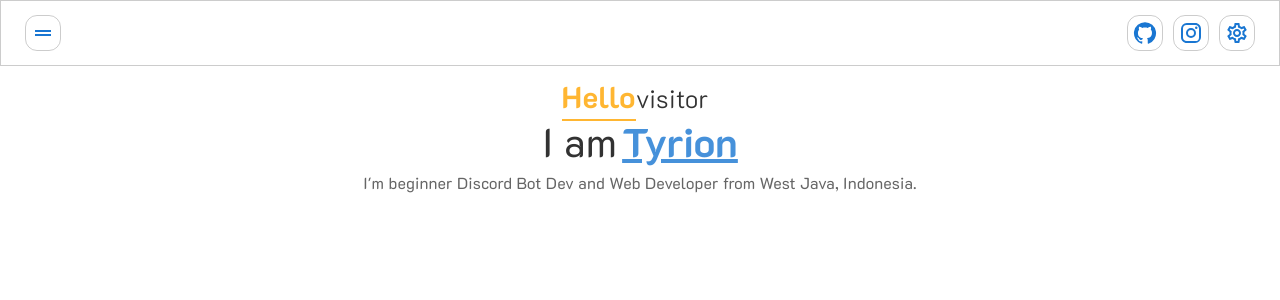
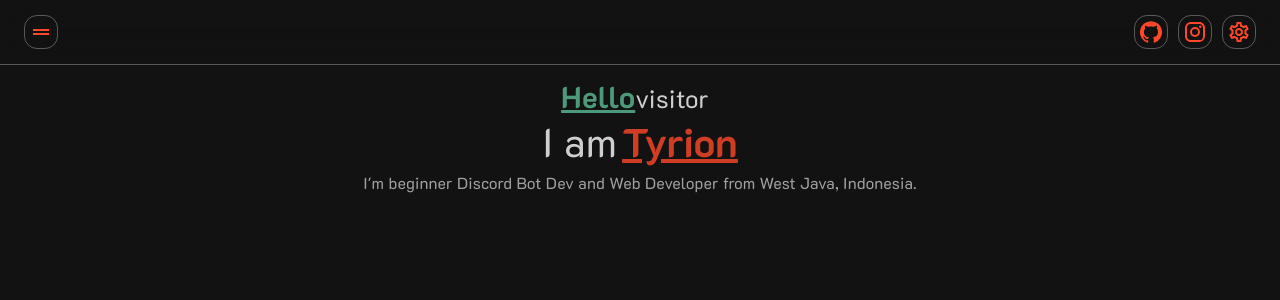
Before and after one commit to Tyrrion7126/test-react-mui, a React (Vite) app: page / in a window 1280 px wide. Shown: the top 300 px of the page. Built offline with nearby package versions, Linux system fonts and the light colour scheme.

Commit message:
changed the entire theme to dark and red accent

```diff
--- a/src/App.jsx
+++ b/src/App.jsx
@@ -1,13 +1,22 @@
 import React from 'react';
-import Navbar from "./components/Navbar"
-import Greetings from "./components/Greetings"
+import Navbar from "./components/Navbar";
+import Greetings from "./components/Greetings";
+import CssBaseline from "@mui/material/CssBaseline";
+import { ThemeProvider, createTheme } from "@mui/material/styles";
+
+const theme = createTheme({
+    palette: {
+        mode: "dark"
+    }
+});
 
 function App() {
 	return (
-		<div>
+		<ThemeProvider theme={theme}>
+            <CssBaseline />
             <Navbar />
             <Greetings />
-        </div>
+        </ThemeProvider>
     );
 }
 
--- a/src/components/Greetings.jsx
+++ b/src/components/Greetings.jsx
@@ -1,33 +1,77 @@
 import React from "react";
-import { Typography, Box, Container } from "@mui/material";
+import { ThemeProvider } from "@mui/material/styles";
+import { Box } from "@mui/system";
+import { Typography, Container } from "@mui/material";
+import theme from "./Theme";
 
-class Greetings extends React.Component {
-    render() {
+function Greetings() {
     return (
-            <Container sx={{ marginTop: "80px" }}
-            >
+        <ThemeProvider theme={theme}>
+            <Container sx={{ marginTop: "80px" }}>
                 <Typography
                     align="center"
-                        sx={{  fontFamily: "K2D", fontWeight: 300, opacity: 0.8, display: "flex", justifyContent: "center", fontSize: "25px" }}
+                    sx={{
+                      fontFamily: "K2D",
+                      fontWeight: 400,
+                      opacity: 0.8,
+                      display: "flex",
+                      justifyContent: "center",
+                      fontSize: "25px",
+                    }}
                 >
-                        <span style={{ fontWeight: 700, color: "orange", marginLeft: -10, marginTop: -6, fontSize: "30px", boxShadow: "0px 2px 0px 0px" }}>Hello</span> visitor
+                    <span
+                      style={{
+                        fontWeight: 700,
+                        color: "#5cbd95",
+                        marginLeft: -10,
+                        marginTop: -6,
+                        fontSize: "30px",
+                        textDecoration: "underline",
+                      }}
+                    >
+                    Hello
+                    </span>
+                    visitor
                 </Typography>
                 <Typography
                     align="center"
-                        sx={{ marginTop: -1, fontFamily: "K2D", fontWeight: 400, opacity: 0.8, display: "flex", justifyContent: "center", fontSize: "40px" }}
-                    >I am <span style={{ textDecoration: "underline", fontWeight: 700, marginLeft: 5, color: `rgba(25, 118, 210, 1.0)` }}>Tyrion</span>
-                        <Box variant="outlined">
-                        </Box>
+                    sx={{
+                      marginTop: -1,
+                      fontFamily: "K2D",
+                      fontWeight: 400,
+                      opacity: 0.8,
+                      display: "flex",
+                      justifyContent: "center",
+                      fontSize: "40px",
+                    }}
+                >
+                    I am{" "}
+                    <span
+                      style={{
+                        textDecoration: "underline",
+                        fontWeight: 700,
+                        marginLeft: 5,
+                        color: "#ff4829"
+                    }}
+                >
+                    Tyrion
+                    </span>
                   </Typography>
                   <Typography
                     align="center"
-                        sx={{ fontFamily: "K2D", fontWeight: 400, opacity: 0.6, display: "flex", justifyContent: "center" }}
+                    sx={{
+                      fontFamily: "K2D",
+                      fontWeight: 400,
+                      opacity: 0.6,
+                      display: "flex",
+                      justifyContent: "center",
+                    }}
                   >
                     I'm beginner Discord Bot Dev and Web Developer from West Java, Indonesia.
                 </Typography>
             </Container>
+        </ThemeProvider>
     );
-    }
 }
 
 export default Greetings;
--- a/src/components/Navbar.jsx
+++ b/src/components/Navbar.jsx
@@ -4,22 +4,25 @@ import GitHubIcon from "@mui/icons-material/GitHub";
 import InstagramIcon from "@mui/icons-material/Instagram";
 import DragHandleIcon from "@mui/icons-material/DragHandle";
 import { IconButton, Toolbar, AppBar } from '@mui/material';
+import { ThemeProvider } from "@mui/material/styles";
+import theme from "./Theme";
 
 function redirectGithub() {
     window.open("https://github.com/Tyrrion7126");
 }
 
 function Navbar() {
+  const themePrimary = theme.palette.primary;
   return (
-      <div>
-        <AppBar color="transparent" position="fixed" sx={{ border: 1, borderColor: `rgba(0, 0, 0, 0.2)`, boxShadow: "none" }}>
+      <ThemeProvider theme={theme}>
+        <AppBar color="transparent" position="fixed" sx={{ borderBottom: 1, borderColor:`rgba(255, 255, 255, 0.3)`, boxShadow: "none", backdropFilter: "blur(20px)" }}>
           <Toolbar>
             <IconButton
                 edge="end"
                 color="primary"
                 size="small"
                 aria-label="menu"
-                sx={{ border: 1, borderColor: `rgba(0, 0, 0, 0.2)`, borderRadius: "12px", padding: "5px" }}
+                sx={{ border: 1, borderColor: `rgba(255, 255, 255, 0.3)`, borderRadius: "13px", padding: "4px" }}
             >
                 <DragHandleIcon />
             </IconButton>
@@ -29,7 +32,7 @@ function Navbar() {
                 color="primary"
                 size="small"
                 aria-label="github"
-                sx={{ marginLeft: "auto", border: 1, borderColor: `rgba(0, 0, 0, 0.2)`, borderRadius: "12px", padding: "5px" }}
+                sx={{ marginLeft: "auto", border: 1, borderColor: `rgba(255, 255, 255, 0.3)`, borderRadius: "13px", padding: "4px" }}
             >
                 <GitHubIcon />
             </IconButton>
@@ -38,7 +41,7 @@ function Navbar() {
                 color="primary"
                 size="small"
                 aria-label="github"
-                sx={{ marginLeft: "10px", border: 1, borderColor: `rgba(0, 0, 0, 0.2)`, borderRadius: "12px", padding: "5px" }}
+                sx={{ marginLeft: "10px", border: 1, borderColor: `rgba(255, 255, 255, 0.3)`, borderRadius: "13px", padding: "4px" }}
             >
                 <InstagramIcon />
             </IconButton>
@@ -47,13 +50,13 @@ function Navbar() {
                 color="primary"
                 size="small"
                 aria-label="github"
-                sx={{ marginLeft: "10px", border: 1, borderColor: `rgba(0, 0, 0, 0.2)`, borderRadius: "12px", padding: "5px" }}
+                sx={{ marginLeft: "10px", border: 1, borderColor: `rgba(255, 255, 255, 0.3)`, borderRadius: "13px", padding: "4px" }}
             >
                 <SettingsOutlinedIcon />
             </IconButton>
           </Toolbar>
         </AppBar>
-      </div>
+      </ThemeProvider>
     );
 }
 export default Navbar;
--- a/src/components/Profile.jsx
+++ b/src/components/Profile.jsx
@@ -5,9 +5,6 @@ import CardHeader from "@mui/material/CardHeader"
 function Profile() {
     return (
         <div>
-            <Card sx={{ marginTop: "100px", marginLeft: "30px" }}>
-                <CardHeader title="Lorem" avatar="avatar.jpeg" />
-            </Card>
         </div>
     )
 }
--- /dev/null
+++ b/src/components/Theme.jsx
@@ -0,0 +1,17 @@
+import { createTheme } from "@mui/material/styles";
+
+const theme = createTheme({
+    palette: {
+        primary: {
+            main: "#ff4829"
+        },
+        secondary: {
+            main: "#5cbd95"
+        },
+        background: {
+            dark: "#161616"
+        }
+    }
+});
+
+export default theme;
```
Also changed, not shown: 1 other file (tests, documents, lock files or other folders). Lines whose indentation alone changed are shown as unchanged.
